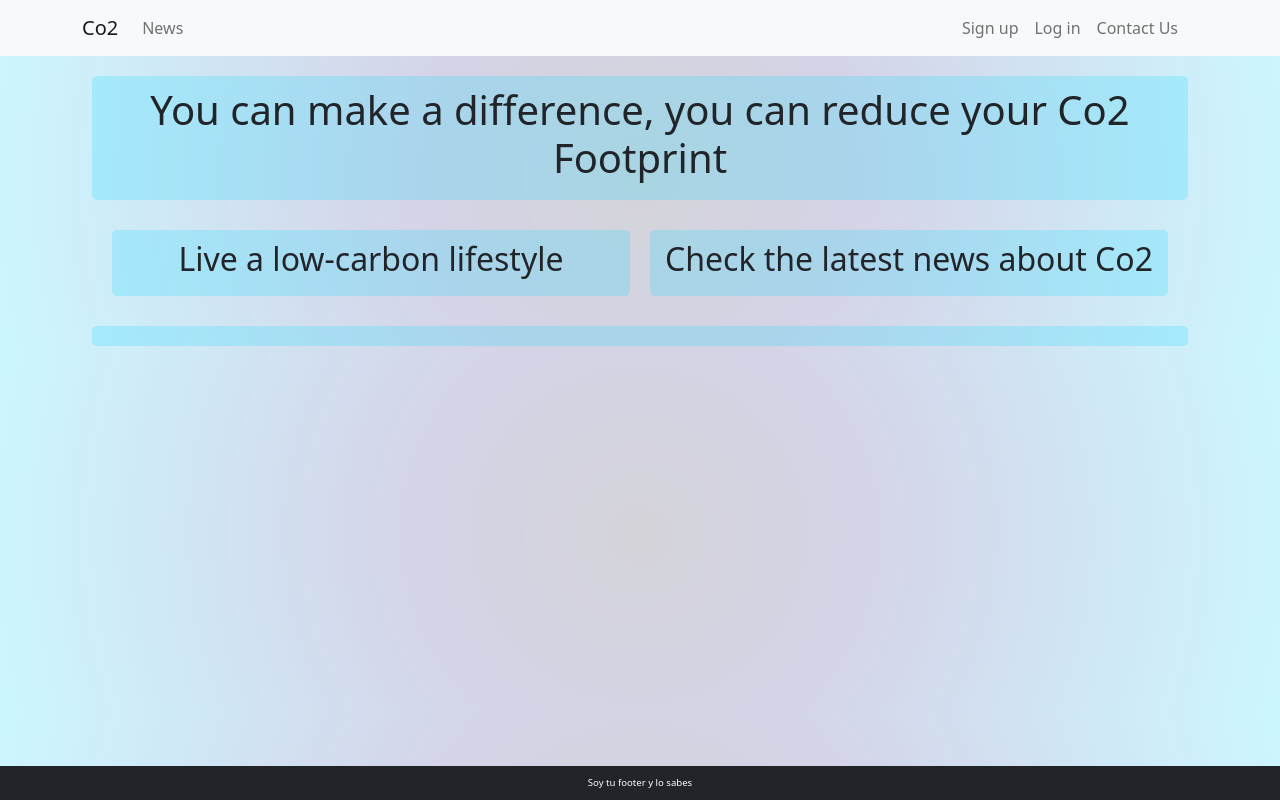
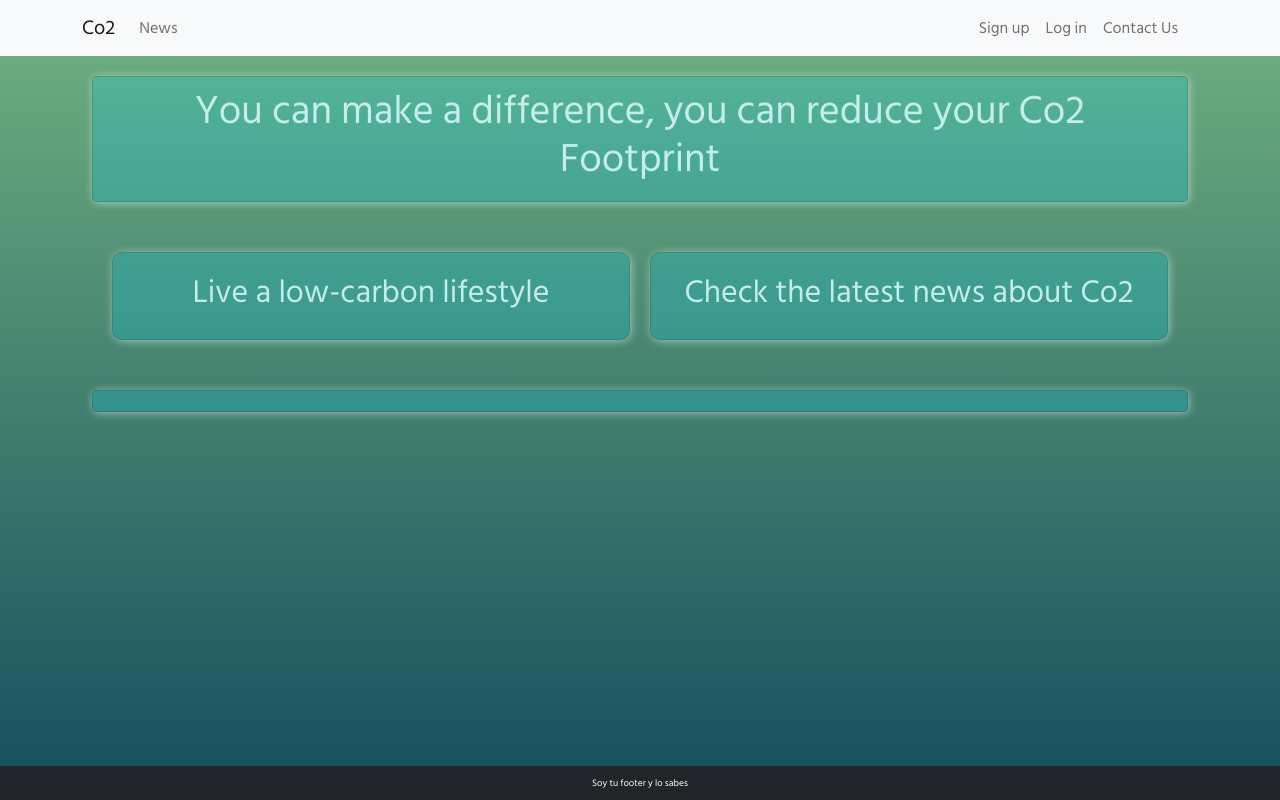
Before and after one commit to mikellaiseca/carbonFootprintAppClient, a React (Create React App) app: page / in a window 1280 px wide. Built offline with nearby package versions, Linux system fonts and the light colour scheme.

Commit message:
main css

```diff
--- a/public/index.html
+++ b/public/index.html
@@ -1,43 +1,27 @@
 <!DOCTYPE html>
 <html lang="en">
+
 <head>
   <meta charset="utf-8" />
   <link rel="icon" href="%PUBLIC_URL%/favicon.ico" />
   <meta name="viewport" content="width=device-width, initial-scale=1" />
   <meta name="theme-color" content="#000000" />
-    <meta
-      name="description"
-      content="Web site created using create-react-app"
-    />
+  <meta name="description" content="Web site created using create-react-app" />
   <link rel="apple-touch-icon" href="%PUBLIC_URL%/logo192.png" />
-    <!--
-      manifest.json provides metadata used when your web app is installed on a
-      user's mobile device or desktop. See https://developers.google.com/web/fundamentals/web-app-manifest/
-    -->
+
   <link rel="manifest" href="%PUBLIC_URL%/manifest.json" />
-    <!--
-      Notice the use of %PUBLIC_URL% in the tags above.
-      It will be replaced with the URL of the `public` folder during the build.
-      Only files inside the `public` folder can be referenced from the HTML.
 
-      Unlike "/favicon.ico" or "favicon.ico", "%PUBLIC_URL%/favicon.ico" will
-      work correctly both with client-side routing and a non-root public URL.
-      Learn how to configure a non-root public URL by running `npm run build`.
-    -->
-    <title>React App</title>
+  <link rel="preconnect" href="https://fonts.googleapis.com">
+  <link rel="preconnect" href="https://fonts.gstatic.com" crossorigin>
+  <link href="https://fonts.googleapis.com/css2?family=Hind+Siliguri:wght@400;600&display=swap" rel="stylesheet">
+
+  <title>Co2Con App</title>
 </head>
+
 <body>
   <noscript>You need to enable JavaScript to run this app.</noscript>
   <div id="root"></div>
-    <!--
-      This HTML file is a template.
-      If you open it directly in the browser, you will see an empty page.
 
-      You can add webfonts, meta tags, or analytics to this file.
-      The build step will place the bundled scripts into the <body> tag.
+</body>
 
-      To begin the development, run `npm start` or `yarn start`.
-      To create a production bundle, use `npm run build` or `yarn build`.
-    -->
-  </body>
 </html>
--- a/src/pages/IndexPage/IndexPage.css
+++ b/src/pages/IndexPage/IndexPage.css
@@ -1,7 +1,19 @@
+/* //Colores corporativos:
+#71B280
+#134E5E
+Card colors:
+#34908c
+#00d5ff34
+Letter colors:
+#c7eeedfa
+*/
+
+
 body{
-background: rgba(2, 0, 36, 0.192);
-background: radial-gradient(circle, rgba(2, 0, 36, 0.171) 0%, rgba(12, 12, 125, 0.178) 35%,
-rgba(0, 213, 255, 0.199) 100%);
+background: linear-gradient(to bottom, #71B280, #134E5E);
+background-attachment: fixed;
+color:#c7eeedfa ;
+font-family: 'Hind Siliguri', sans-serif;;
 }
 
 .container{
@@ -9,19 +21,28 @@ rgba(0, 213, 255, 0.199) 100%);
 }
 
 .block {
-    background-color: #00d5ff34;
+/* background-color: #00d5ff34; */
 border-radius: 5px;
 padding: 10px;
 margin: 10px;
 }
 
 .col{
-    background-color: #00d5ff34;
+/* background-color: #00d5ff34; */
 border-radius: 5px;
 padding: 10px;
 margin: 10px;
 
+}
 
+.card{
+    background-color: #00d5ff34;;
+  border-radius: 10px;
+  padding: 20px;
+  max-height: 450px;
+  margin: 30px 10px;
+  box-shadow: 1px 1px 8px rgba(255,255,255,.5);
+  justify-content: center;
 }
 
 .blockOne {
--- a/src/pages/IndexPage/IndexPage.jsx
+++ b/src/pages/IndexPage/IndexPage.jsx
@@ -7,22 +7,22 @@ const IndexPage = () => {
 
         <Container className="container">
 
-            <Row className="block blockOne">
+            <Row className="card block blockOne">
 
                 <h1>You can make a difference, you can reduce your Co2 Footprint</h1>
 
             </Row>
 
             <Row className=" blockOne">
-                <Col className="col">
+                <Col className="card col">
                     <h2>Live a low-carbon lifestyle </h2>
                 </Col>
-                <Col className="col">
+                <Col className="card col">
                     <h2>Check the latest news about Co2</h2>
 
                 </Col>
             </Row>
-            <Row className="block blockOne">
+            <Row className="card block blockOne">
 
             </Row>
 
```
Also changed, not shown: src/pages/NewsPage/NewsPage.css (line endings or trailing spaces). Lines whose indentation alone changed are shown as unchanged.
